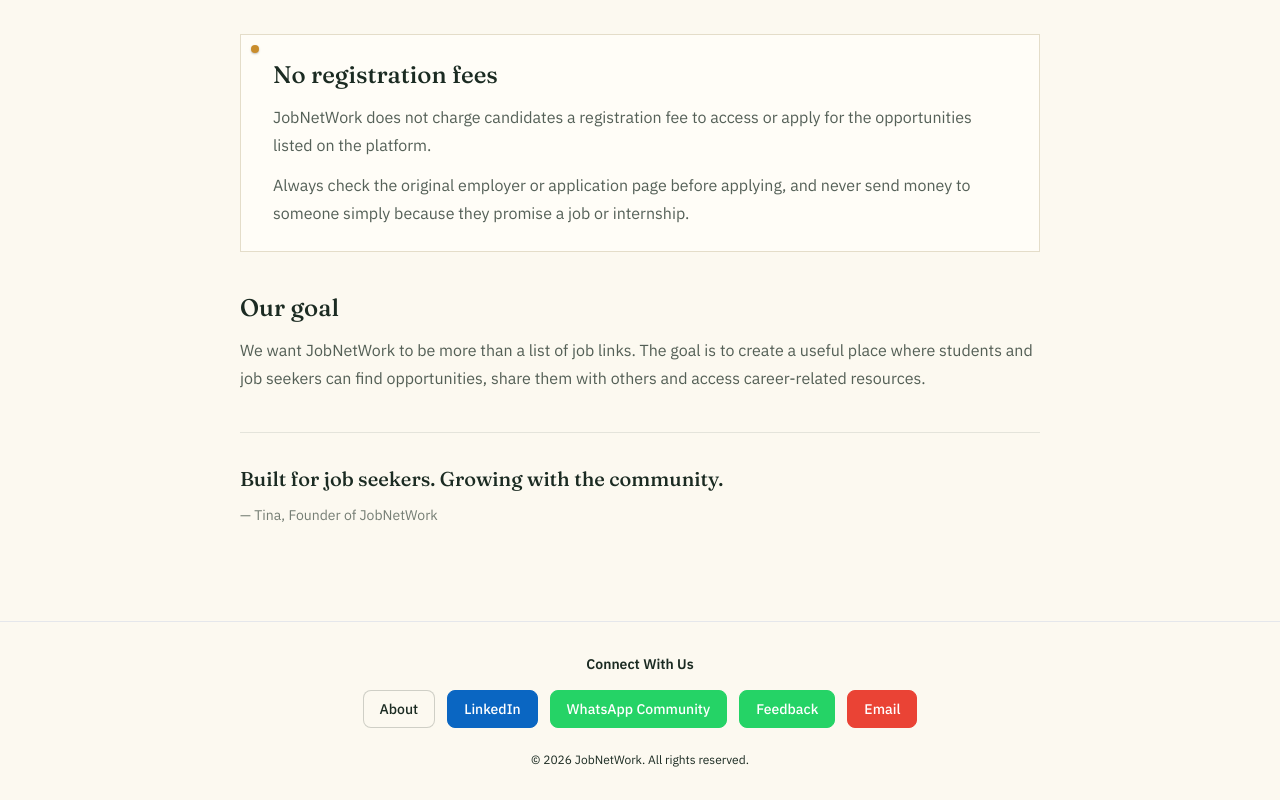
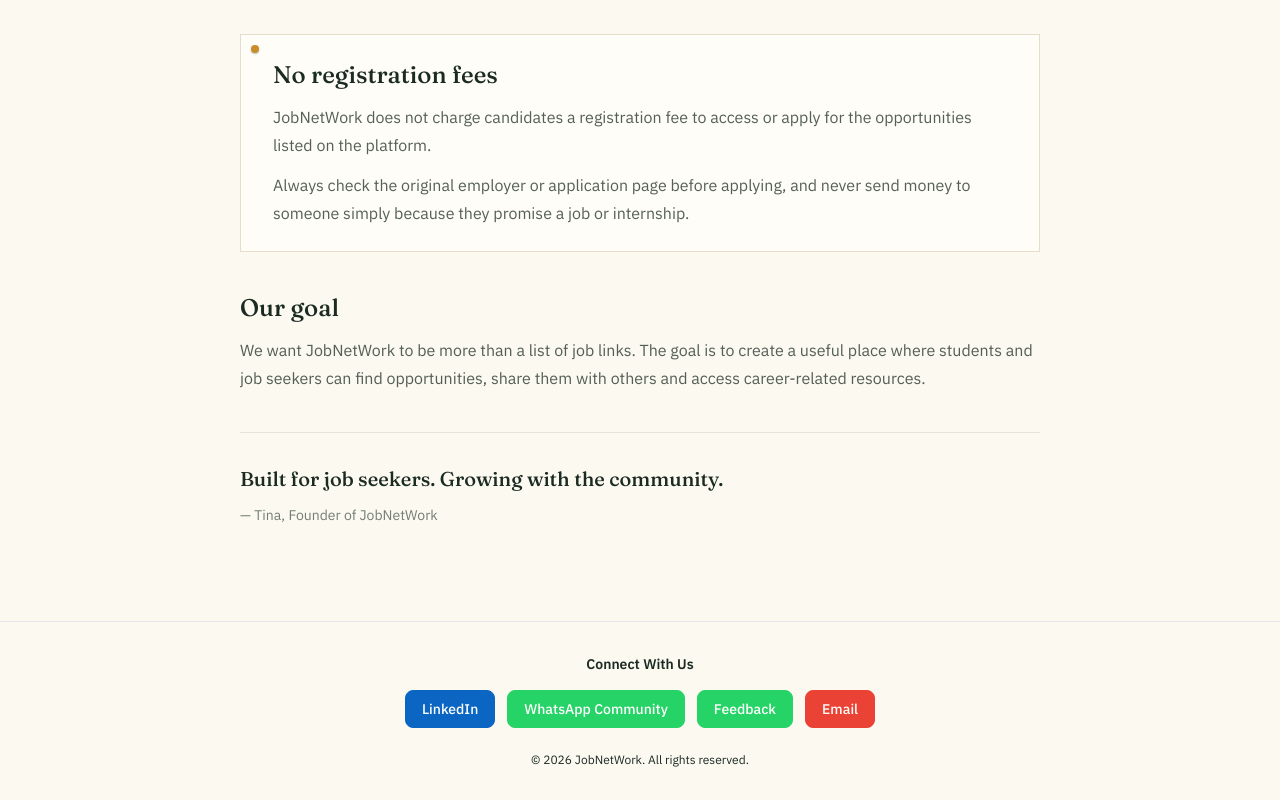
Before and after one commit to tinaaswanii/JobNetWork, a Next.js app in the folder jobnetwork/: page /about in a window 1280 px wide. Shown: the part 960-1760 px from the top of the page. Built offline with nearby package versions, Linux system fonts and the light colour scheme.

Commit message:
Update Footer.tsx

```diff
--- a/jobnetwork/components/Footer.tsx
+++ b/jobnetwork/components/Footer.tsx
@@ -5,12 +5,6 @@
         <h3 className="text-sm font-semibold">Connect With Us</h3>
 
         <div className="mt-4 flex flex-wrap items-center justify-center gap-3">
-          <a
-  href="/about"
-  className="rounded-lg border border-ink/20 bg-paper px-4 py-2 text-sm font-medium text-ink transition hover:bg-ink/5"
->
-  About
-</a>
           <a
             href="https://www.linkedin.com/in/tinaaswanii/"
             target="_blank"
```
Lines whose indentation alone changed are shown as unchanged.
